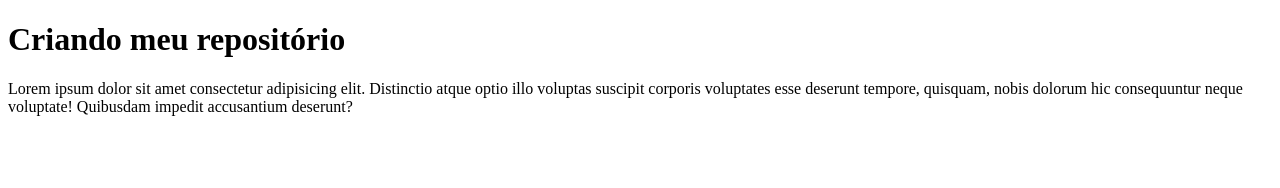
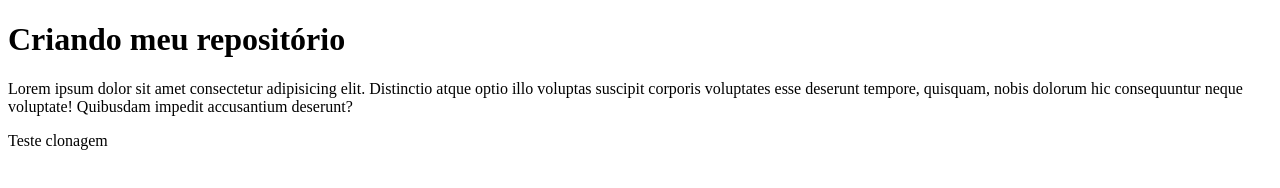
Before and after one commit to danismoreirasilva/aula_python, a plain HTML site: page index.html in a window 1280 px wide. Drawn offline with Linux system fonts and the light colour scheme.

Commit message:
teste_clonagem

```diff
--- a/index.html
+++ b/index.html
@@ -10,6 +10,6 @@
     <h1>Criando meu repositório</h1>
 
     <p>Lorem ipsum dolor sit amet consectetur adipisicing elit. Distinctio atque optio illo voluptas suscipit corporis voluptates esse deserunt tempore, quisquam, nobis dolorum hic consequuntur neque voluptate! Quibusdam impedit accusantium deserunt?</p>
-
+    <p>Teste clonagem</p>
 </body>
 </html>
```
